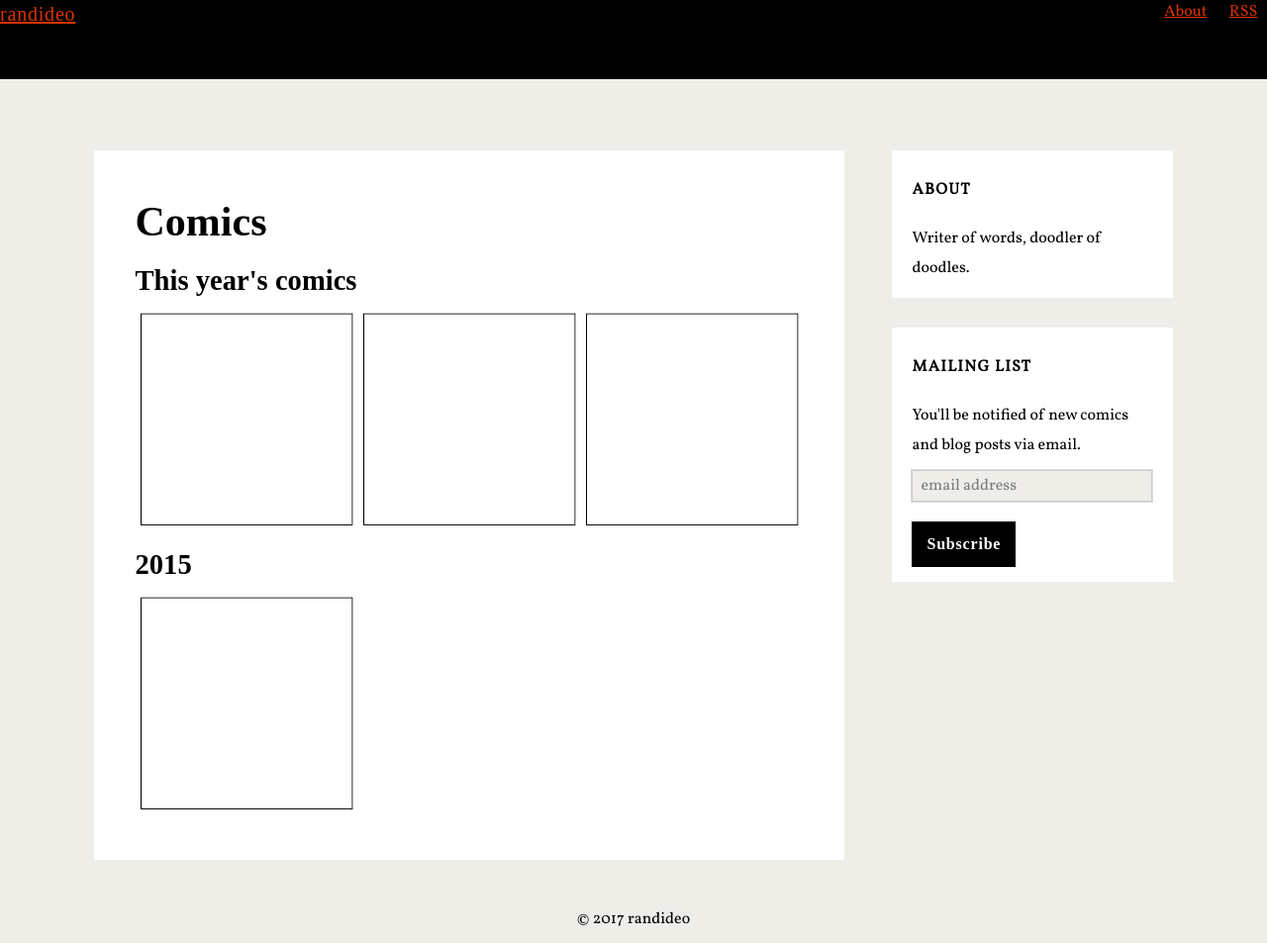
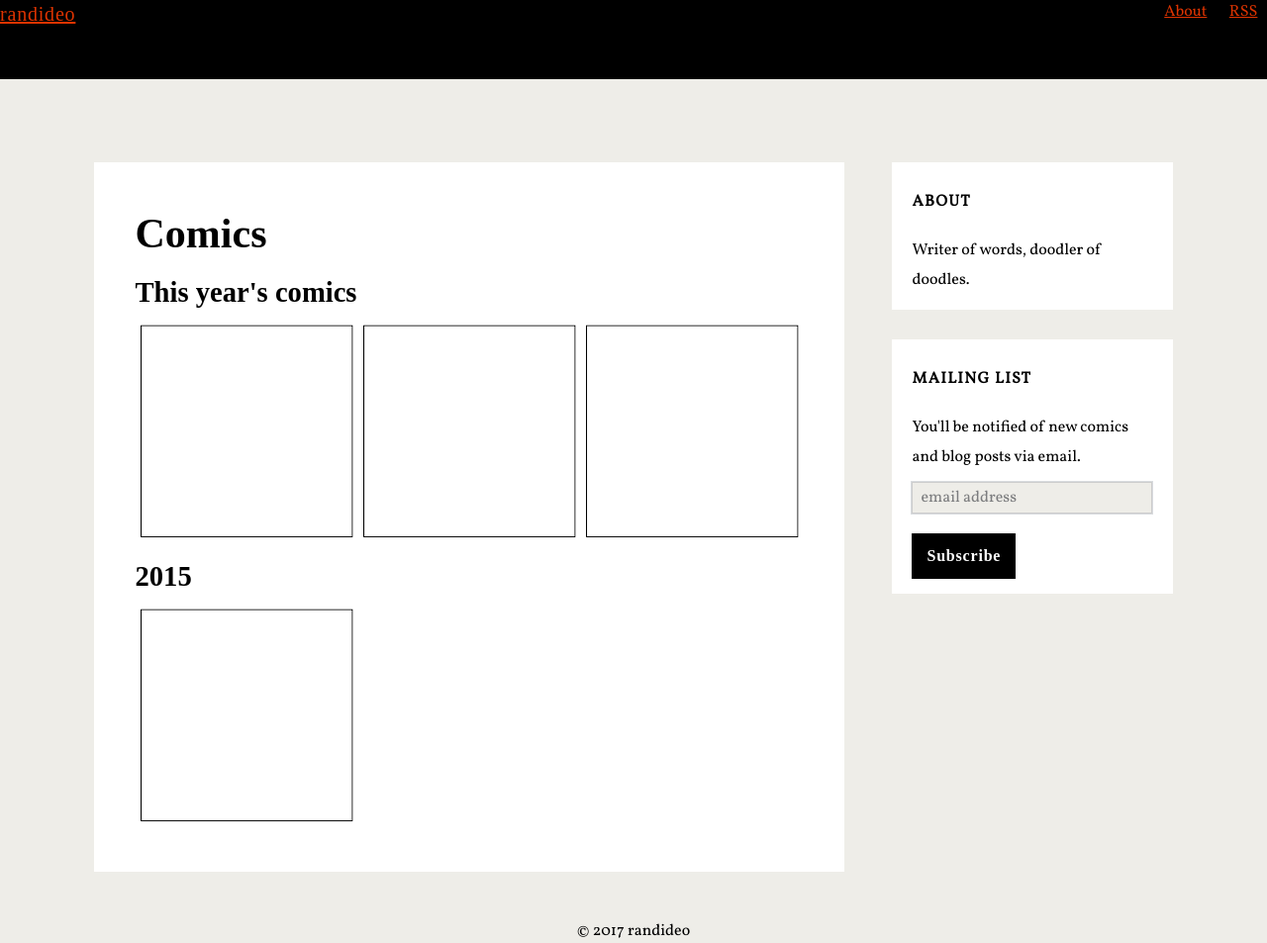
Before and after one commit to randideo/randideo.github.io, a Jekyll site: the page built from comics.html, in a window 1280 px wide. Shown: the whole page at 99% size. Built offline with Jekyll 4.4.1, drawn with Linux system fonts in a browser that asks for light colours; nearby versions of some CDN libraries; some web fonts are replaced; comment, search, counter and statistics services are not loaded.

Commit message:
Update header.html

```diff
--- a/_includes/header.html
+++ b/_includes/header.html
@@ -21,7 +21,7 @@
 
 </script>
 
-	<header style="margin-bottom: $small-spacing; min-height: 80px; background-color: #000;">
+	<header style="margin-bottom: .75em; min-height: 80px; background-color: #000;">
 
 
 
```
